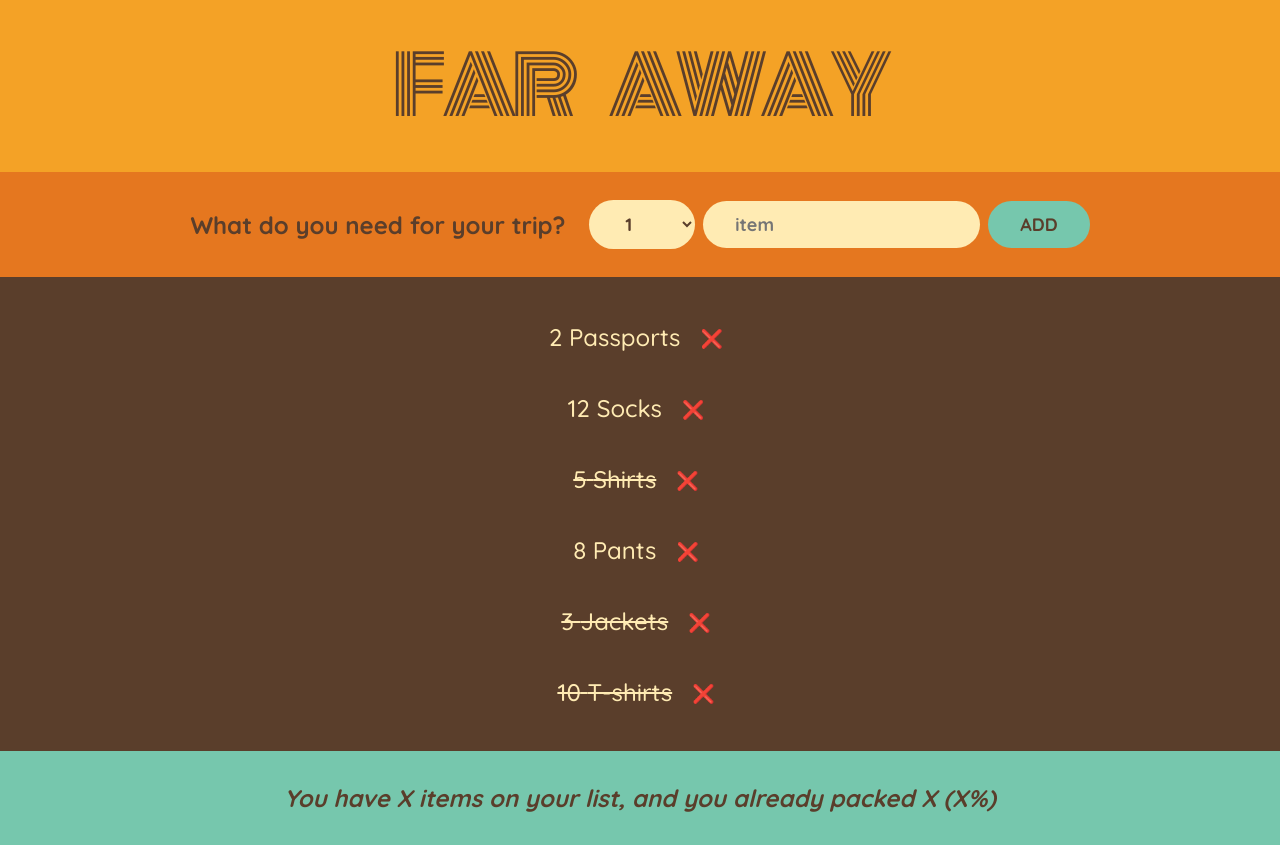
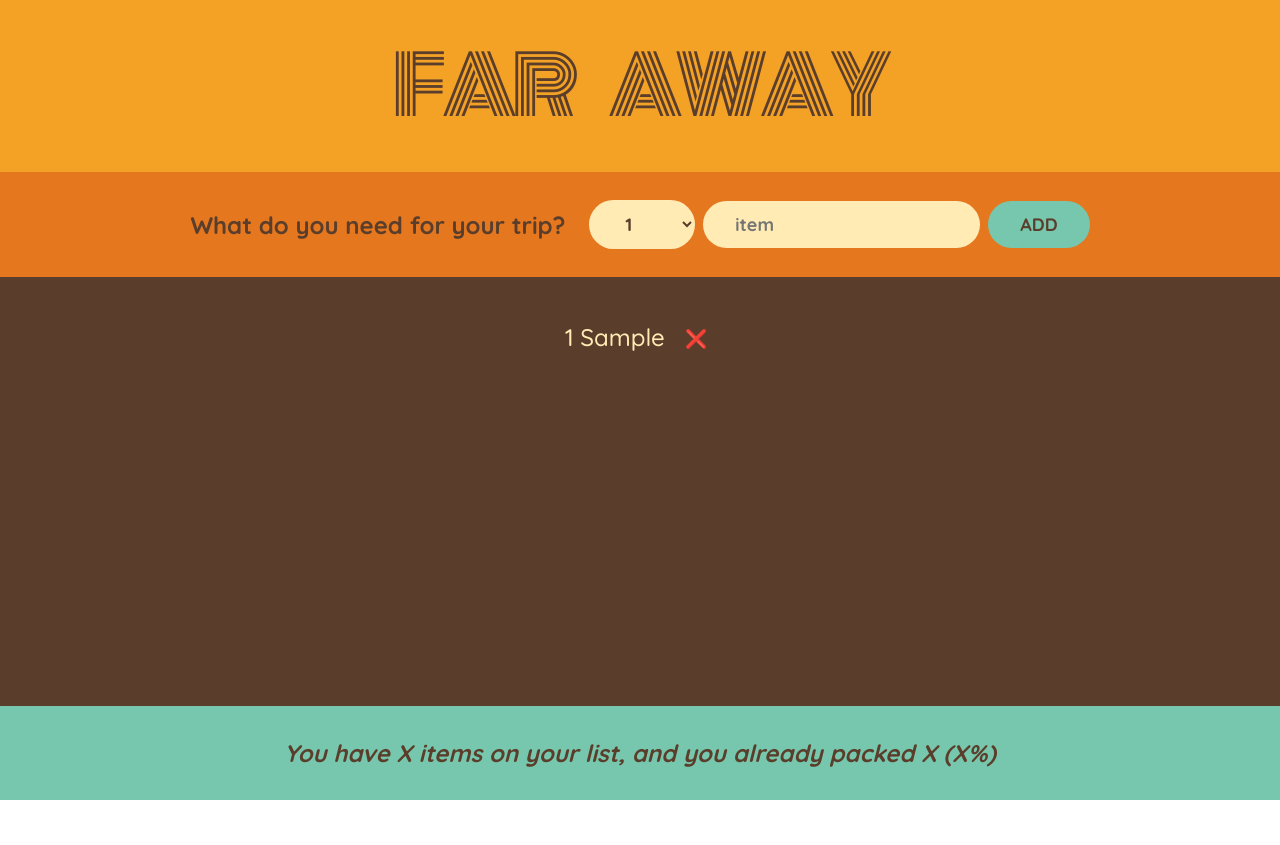
Before and after one commit to paulaoorjuela/React-practice-projects, a React (Vite) app: page / in a window 1280 px wide. Both pictures are taken after typing "Sample" into the empty fields and a click on the button "ADD". After the commit the page ends 800 px from the top, so only its background shows below. Built offline with nearby package versions, Linux system fonts and the light colour scheme.

Commit message:
lift items state, add delete funtionality

```diff
--- a/src/far-away/App.jsx
+++ b/src/far-away/App.jsx
@@ -1,3 +1,4 @@
+import { useState } from "react";
 import Logo from './Logo'
 import Form from './Form'
 import PackingList from './PackingList'
@@ -6,11 +7,20 @@ import Stats from './Stats'
 import './index.css'
 
 export default function App() {
+    const [items, setItems] = useState([])
+    function handleAddItems(item){
+        setItems((items) => [...items, item])
+    }
+
+    function handleDeleteItem(id){
+        setItems(items => items.filter(item=>item.id !== id))
+    }
+
     return(
         <main className='app'>
         <Logo />
-        <Form />
-        <PackingList />
+        <Form onAddItems={handleAddItems}/>
+        <PackingList items={items} onDeleteItem={handleDeleteItem}/>
         <Stats />
         </main>
     )
--- a/src/far-away/Form.jsx
+++ b/src/far-away/Form.jsx
@@ -1,13 +1,15 @@
 import { useState } from "react";
 
-export default function Form() {
+export default function Form({onAddItems}) {
     const [description, setDescription] = useState('')
     const [quantity, setQuantity] = useState(1)
 
     function handleSubmit(e) {
         e.preventDefault()
+        if(!description) return
         const newItem = {description, quantity, packed: false, id: Date.now()}
         console.log(newItem)
+        onAddItems(newItem)
         setDescription('')
         setQuantity(1)
     }
--- a/src/far-away/Item.jsx
+++ b/src/far-away/Item.jsx
@@ -1,9 +1,9 @@
-export default function Item({item}) {
+export default function Item({item, onDeleteItem}) {
     return <li>
         <span style={item.packed? {textDecoration:"line-through"} : {}}>
             {item.quantity} {item.description}
         </span>
-        <button>❌</button>
+        <button onClick={()=> onDeleteItem(item.id)}>❌</button>
     </li>
 
 }
--- a/src/far-away/PackingList.jsx
+++ b/src/far-away/PackingList.jsx
@@ -1,17 +1,7 @@
 import Item from './Item'
 
-const initialItems = [
-    { id: 1, description: "Passports", quantity: 2, packed: false },
-    { id: 2, description: "Socks", quantity: 12, packed: false },
-    { id: 3, description: "Shirts", quantity: 5, packed: true },
-    { id: 4, description: "Pants", quantity: 8, packed: false },
-    { id: 5, description: "Jackets", quantity: 3, packed: true },
-    { id: 6, description: "T-shirts", quantity: 10, packed: true },
-];
-
-
-export default function PackingList() {
+export default function PackingList({items, onDeleteItem}) {
     return <ul className="list">
-        {initialItems.map((item) => (<Item item={item} key={item.id}/>))}
+        {items.map((item) => (<Item item={item} key={item.id} onDeleteItem={onDeleteItem}/>))}
         </ul>;
 }
```
